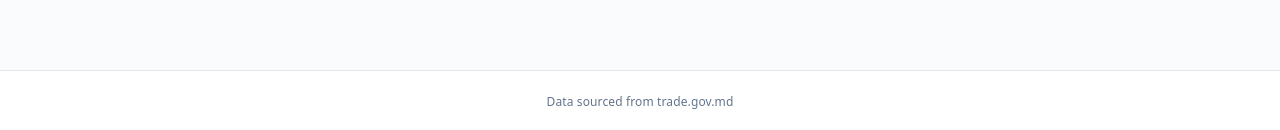
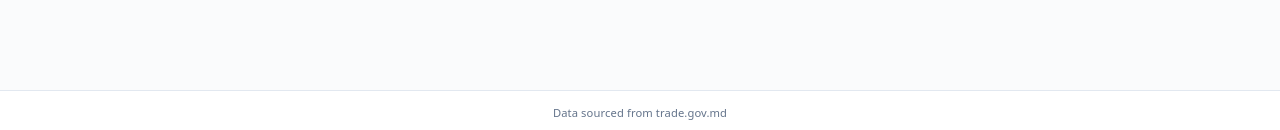
Before and after one commit to egor-n/moldova-customs-tariff-browser, a React (Vite) app in the folder web/: page / in a window 1280 px wide. Shown: the part 667-797 px from the top of the page. Built offline with nearby package versions, Linux system fonts and the light colour scheme; no server answers.

Commit message:
Fix netlify deployment config and reduce footer size

```diff
--- a/web/src/App.css
+++ b/web/src/App.css
@@ -70,12 +70,12 @@
 /* Footer */
 .footer {
   background: #ffffff;
-  padding: 0.625rem 0;
+  padding: 0.25rem 0;
   text-align: center;
   color: #64748b;
   border-top: 1px solid #e2e8f0;
-  font-size: 0.75rem;
-  line-height: 1.5;
+  font-size: 0.7rem;
+  line-height: 1;
   letter-spacing: 0.01em;
 }
 
```
Also changed, not shown: 1 other file (tests, documents, lock files or other folders).
